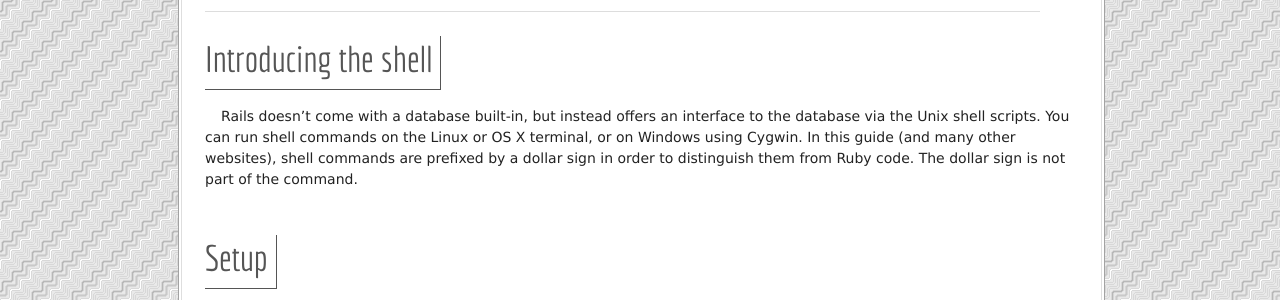
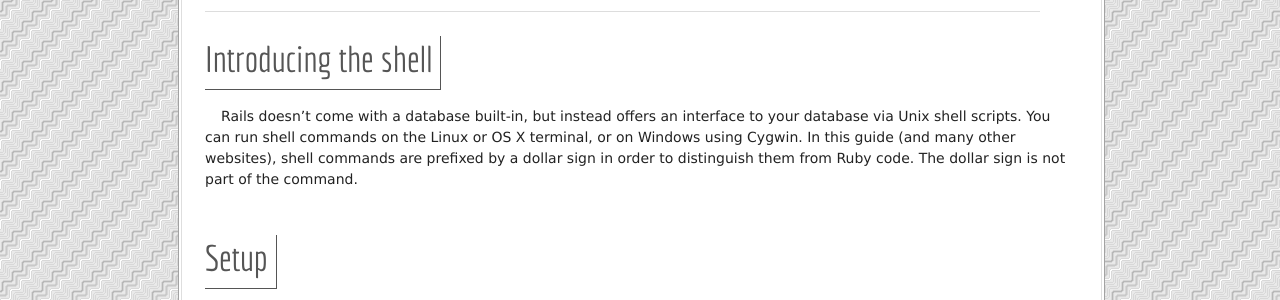
Before and after one commit to tb0yd/abcsofror, a Jekyll site: the page built from jekyll/_posts/2012-05-16-d.md, in a window 1280 px wide. Shown: the part 406-706 px from the top of the page. Built offline with Jekyll 4.4.1, drawn with Linux system fonts in a browser that asks for light colours; comment, search, counter and statistics services are not loaded.

Commit message:
wording change

```diff
--- a/jekyll/_posts/2012-05-16-d.md
+++ b/jekyll/_posts/2012-05-16-d.md
@@ -7,7 +7,7 @@
 
 ####Introducing the shell
 
-Rails doesn't come with a database built-in, but instead offers an interface to the database via the Unix shell scripts. You can run shell commands on the Linux or OS X terminal, or on Windows using Cygwin. In this guide (and many other websites), shell commands are prefixed by a dollar sign in order to distinguish them from Ruby code. The dollar sign is not part of the command.
+Rails doesn't come with a database built-in, but instead offers an interface to your database via Unix shell scripts. You can run shell commands on the Linux or OS X terminal, or on Windows using Cygwin. In this guide (and many other websites), shell commands are prefixed by a dollar sign in order to distinguish them from Ruby code. The dollar sign is not part of the command.
 
 ####Setup
 
```
Also changed, not shown: 3 other files.
